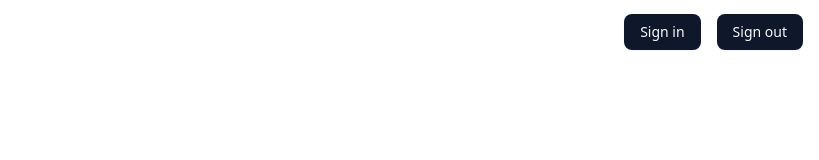
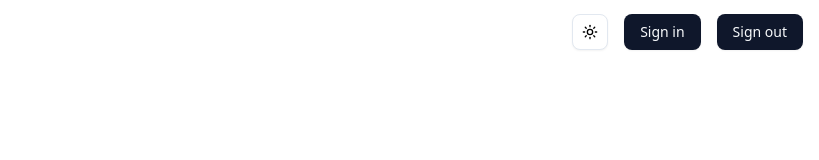
Before and after one commit to lucho20pt/next15-clerk-shadcn-neon-postgres-prisma, a Next.js app: page / in a window 1280 px wide. Shown: the top 160 px of the page, without its empty margins (461-1280 px from the left). Built offline with nearby package versions, Linux system fonts and the light colour scheme; no server answers.

Commit message:
start: theme-provider & theme-toggle - set dark & light mode

```diff
--- a/app/layout.tsx
+++ b/app/layout.tsx
@@ -7,6 +7,8 @@ import {
   SignedOut,
   UserButton,
 } from '@clerk/nextjs'
+import { ThemeProvider } from '@/components/theme-provider'
+import ThemeToggle from '@/components/theme-toggle'
 
 import { Geist, Geist_Mono } from 'next/font/google'
 import './globals.css'
@@ -38,7 +40,15 @@ export default function RootLayout({
         <body
           className={`${geistSans.variable} ${geistMono.variable} antialiased`}
         >
+          <ThemeProvider
+            attribute="class"
+            defaultTheme="system"
+            enableSystem
+            disableTransitionOnChange
+          >
             <header className="flex justify-end items-center p-4 gap-4 h-16">
+              <ThemeToggle />
+
               <SignedOut>
                 <SignInButton>
                   <Button>Sign in</Button>
@@ -54,6 +64,7 @@ export default function RootLayout({
             <main className="flex flex-col items-center justify-center min-h-screen gap-8">
               {children}
             </main>
+          </ThemeProvider>
         </body>
       </html>
     </ClerkProvider>
--- /dev/null
+++ b/components/theme-provider.tsx
@@ -0,0 +1,11 @@
+'use client'
+
+import * as React from 'react'
+import { ThemeProvider as NextThemesProvider } from 'next-themes'
+
+export function ThemeProvider({
+  children,
+  ...props
+}: React.ComponentProps<typeof NextThemesProvider>) {
+  return <NextThemesProvider {...props}>{children}</NextThemesProvider>
+}
--- /dev/null
+++ b/components/theme-toggle.tsx
@@ -0,0 +1,21 @@
+'use client'
+import * as React from 'react'
+import { MoonIcon, SunIcon } from 'lucide-react'
+import { useTheme } from 'next-themes'
+import { Button } from '@/components/ui/button'
+
+export default function ThemeToggle() {
+  const { theme, setTheme } = useTheme()
+
+  return (
+    <Button
+      variant="outline"
+      size="icon"
+      onClick={() => setTheme(theme === 'dark' ? 'light' : 'dark')}
+    >
+      <SunIcon className="text-black h-[1.2rem] w-[1.2rem] rotate-0 scale-100 transition-all dark:rotate-90 dark:scale-0" />
+      <MoonIcon className="text-white absolute h-[1.2rem] w-[1.2rem] rotate-90 scale-0 transition-all dark:rotate-0 dark:scale-100" />
+      <span className="sr-only">Toggle theme</span>
+    </Button>
+  )
+}
--- a/package.json
+++ b/package.json
@@ -15,6 +15,7 @@
     "clsx": "^2.1.1",
     "lucide-react": "^0.482.0",
     "next": "15.2.2",
+    "next-themes": "^0.4.6",
     "react": "^19.0.0",
     "react-dom": "^19.0.0",
     "tailwind-merge": "^3.0.2",
```
Also changed, not shown: 1 other file (tests, documents, lock files or other folders). Lines whose indentation alone changed are shown as unchanged.
